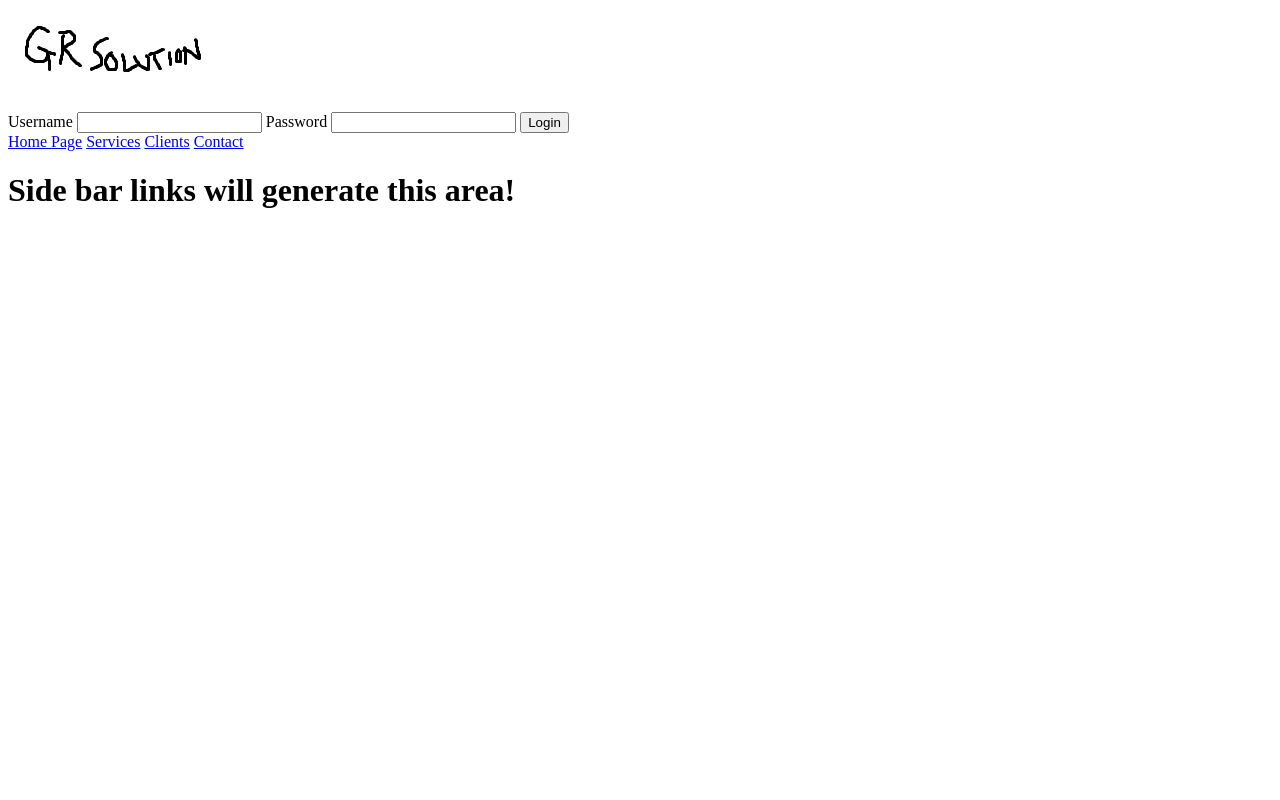
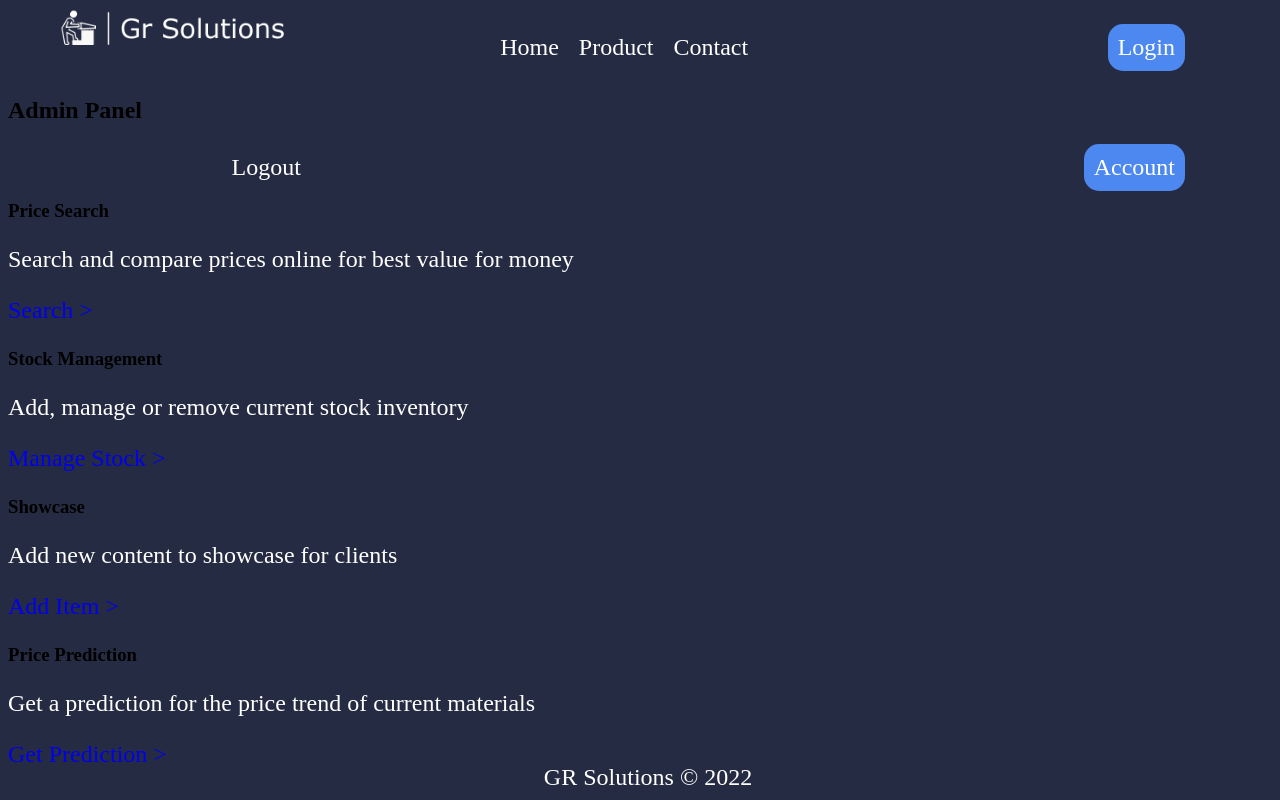
Before and after one commit to BenSisk/Teamwork-and-Professionalism, a Django app: template uniProject/uniProject/templates/admin.html in a window 1280 px wide. Run offline with Django 3.2, Linux system fonts and the light colour scheme; the template is opened without the code that fills it, so the values that code supplies are empty; parts of the project's set-up code (start-up, migrations or seed data) failed here and were passed over.

Commit message:
manually resolve admin.html conflict

```diff
--- a/uniProject/uniProject/templates/admin.html
+++ b/uniProject/uniProject/templates/admin.html
@@ -1,34 +1,60 @@
-<!DOCTYPE html>
+{%extends 'base.html'%}
 {% load static %}
-<html lang="en">
-<head>
-    <meta charset="UTF-8">
-    <meta name="viewport" content="width=device-width">
-    <title>GR Solutions - Admin</title>
+    {%block style %}
     <link rel="stylesheet" href="{% static 'css/admin.css' %}">
-</head>
+    <link rel="stylesheet" href="https://cdnjs.cloudflare.com/ajax/libs/font-awesome/6.0.0/css/all.min.css">
+    {%endblock%}
+    {%block content%}
+    <main>
+        <div id="maingridContainer">
 
-<header>
-    <img src="{% static 'css/logo.jpg' %}" alt="buisness logo">
-    <form method="post" action="../admin/loginProcess.php">
-        Username <input type="text" name="username">
-        Password <input type="password" name="password">
-        <input type="submit" value="Login">
-    </form>
-</header>
+            <div id="admin">
+                <h2>Admin Panel</h2>
+                {% if added %}
+                    <h3>Your password has been updated!</h3>
+                {% endif %}
+                <ul>
+                    <li id="adminlogout"><a href="{% url 'logout' %}"><span class="logButton">Logout</span></a></li>
+                    <li id="adminaccount"><a href="{% url 'account' %}"><span class="accountButton">Account</span></a></li>
+                </ul>
+            </div>
 
 
-<div class="sidenav">
-    <a href="#about">Home Page</a>
-    <a href="#services">Services</a>
-    <a href="#clients">Clients</a>
-    <a href="#contact">Contact</a>
-</div>
-<body>
+            <div id="price">
+                <div class="iconimage"><i class="fa-solid fa-magnifying-glass-dollar"></i></div>
+                <h3>Price Search</h3>
+                <p>Search and compare prices online for best value for money</p>
+                <p class="box-button"><a href="/search/">Search ></a></p>
+            </div>
 
-<main>
-    <h1>Side bar links will generate this area!</h1>
-</main>
 
-</body>
-</html>
+
+            <div id="stock">
+                <div class="iconimage"><i class="fa-solid fa-cubes"></i></i></div>
+                <h3>Stock Management</h3>
+                <p>Add, manage or remove current stock inventory</p>
+                <p class="box-button"><a href="/stock/">Manage Stock ></a></p>
+            </div>
+
+
+
+            <div id="showcase">
+                <div class="iconimage"><i class="fa-solid fa-swatchbook"></i></div>
+                <h3>Showcase</h3>
+                <p>Add new content to showcase for clients</p>
+                <p class="box-button"><a href="{% url 'upload' %}">Add Item ></a></p>
+            </div>
+
+
+
+            <div id="predict">
+                <div class="iconimage"><i class="fa-solid fa-arrow-trend-up"></i></div>
+                <h3>Price Prediction</h3>
+                <p>Get a prediction for the price trend of current materials</p>
+                <p class="box-button"><a href="/predict/">Get Prediction ></a></p>
+            </div>
+
+
+        </div>
+    </main>
+    {%endblock%}
```
